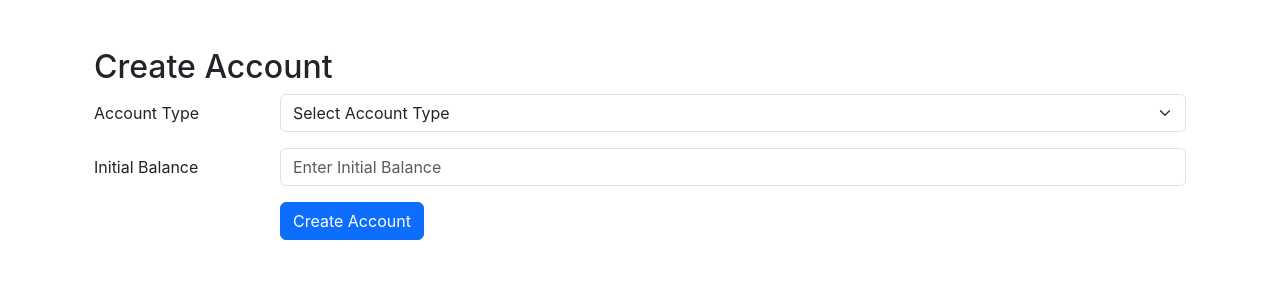
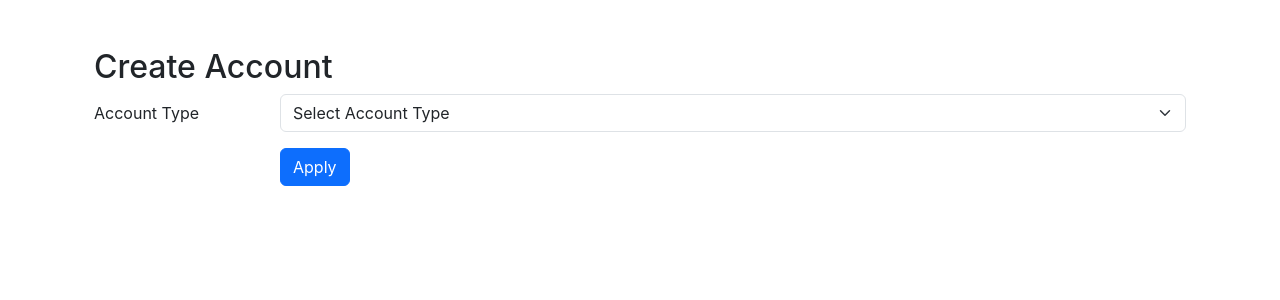
Before and after one commit to Bvcott21/BankProject, a React (Create React App) app in the folder frontend/: page /apply-to-account in a window 1280 px wide. Shown: the top 300 px of the page. Built offline with nearby package versions, Linux system fonts and the light colour scheme; sample sign-in values are in the browser's storage.

Commit message:
CreateAccountForm now only takes accountType.

```diff
--- a/frontend/src/components/account/CreateAccountForm.jsx
+++ b/frontend/src/components/account/CreateAccountForm.jsx
@@ -5,11 +5,7 @@ import {useNavigate} from "react-router-dom";
 
 const CreateAccountForm = () => {
     const [ formData, setFormData ] = useState({
-        accountType: '',
-        initialBalance: '',
-        overdraftLimit: '',
-        interestRate: '',
-        creditLimit: ''
+        accountType: ''
     });
     const [ successMessage, setSuccessMessage ] = useState('');
     const [ errorMessage, setErrorMessage ] = useState('');
@@ -27,7 +23,7 @@ const CreateAccountForm = () => {
 
         try{
             await createAccount(formData);
-            setSuccessMessage(`Account created successfully! Redirecting to Dashboard...`);
+            setSuccessMessage(`Account creation request submitted successfully! Redirecting to Dashboard...`);
             setTimeout(() => { navigate("/dashboard") }, 2000);
         } catch (error) {
             setErrorMessage(`Error creating account: ${error.message}`);
@@ -56,64 +52,10 @@ const CreateAccountForm = () => {
                         </Form.Select>
                     </Col>
                 </Form.Group>
-                <Form.Group as={Row} className="mb-3" controlId="formInitialBalance">
-                    <Form.Label column sm="2">Initial Balance</Form.Label>
-                    <Col sm="10">
-                        <Form.Control
-                            type="number"
-                            name="initialBalance"
-                            placeholder="Enter Initial Balance"
-                            value={formData.initialBalance}
-                            onChange={handleChange}
-                            required
-                        />
-                    </Col>
-                </Form.Group>
-                {formData.accountType === "checking" && (
-                    <Form.Group as={Row} className="mb-3" controlId="formOverdraftLimit">
-                        <Form.Label column sm="2">Overdraft Limit</Form.Label>
-                        <Col sm="10">
-                            <Form.Control
-                                type="number"
-                                name="overdraftLimit"
-                                placeholder="Enter Overdraft Limit"
-                                value={formData.overdraftLimit}
-                                onChange={handleChange}
-                            />
-                        </Col>
-                    </Form.Group>
-                )}
-                {formData.accountType === "savings" && (
-                    <Form.Group as={Row} className="mb-3" controlId="formInterestRate">
-                        <Form.Label column sm="2">Interest Rate</Form.Label>
-                        <Col sm="10">
-                            <Form.Control
-                                type="number"
-                                name="interestRate"
-                                placeholder="Enter Interest Rate"
-                                value={formData.interestRate}
-                                onChange={handleChange}
-                            />
-                        </Col>
-                    </Form.Group>
-                )}
-                {formData.accountType === "business" && (
-                    <Form.Group as={Row} className="mb-3" controlId="formCreditLimit">
-                        <Form.Label column sm="2">Credit Limit</Form.Label>
-                        <Col sm="10">
-                            <Form.Control
-                                type="number"
-                                name="creditLimit"
-                                placeholder="Enter Credit Limit"
-                                value={formData.creditLimit}
-                                onChange={handleChange}
-                            />
-                        </Col>
-                    </Form.Group>
-                )}
+
                 <Form.Group as={Row} className="mb-3">
                     <Col sm={{ span: 10, offset: 2 }}>
-                        <Button type="submit" variant="primary">Create Account</Button>
+                        <Button type="submit" variant="primary">Apply</Button>
                     </Col>
                 </Form.Group>
             </Form>
```
